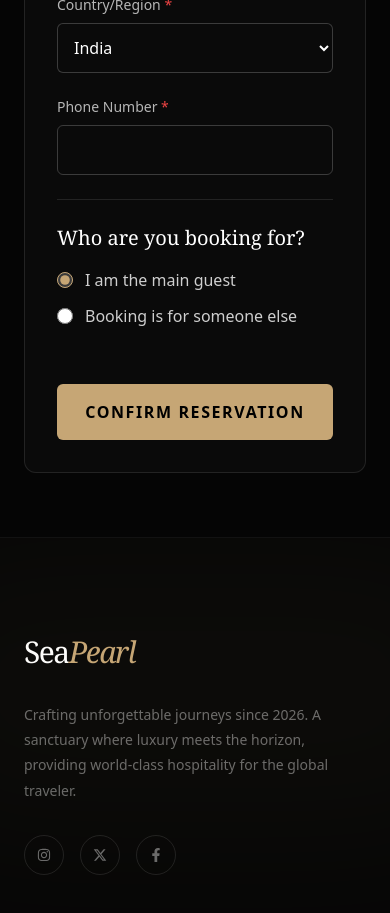
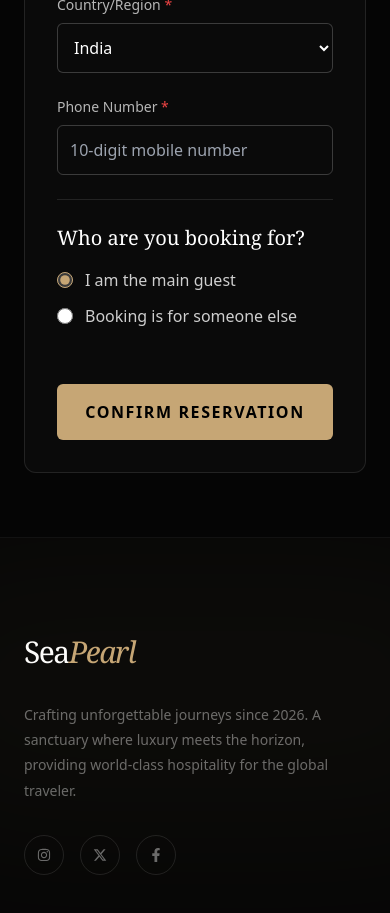
Before and after one commit to souvikroy12/seapearl-frontend, a React (Vite) app: page /checkout in a window 390 px wide. Shown: the part 1080-1993 px from the top of the page. Built offline with nearby package versions, Linux system fonts and the light colour scheme; no server answers; sample sign-in values are in the browser's storage; a web font is replaced by a local one.

Commit message:
fix: add 10-digit phone number validation and input restriction

```diff
--- a/src/pages/CheckoutPage.jsx
+++ b/src/pages/CheckoutPage.jsx
@@ -46,13 +46,18 @@ const CheckoutPage = () => {
                 console.error("Failed to parse userInfo session:", e);
             }
         } else {
-            // Guard: Agar bina session direct link khole toh login par bhej do
             navigate('/login', { state: { from: location.pathname, hotelData: hotelInfo } });
         }
     }, [navigate, location.pathname]);
 
     const handleInputChange = (e) => {
-        setFormData({ ...formData, [e.target.name]: e.target.value });
+        const { name, value } = e.target;
+        // Phone input mein sirf numbers allow honge aur max 10 digits
+        if (name === "phone") {
+            const numericValue = value.replace(/\D/g, '').slice(0, 10);
+            return setFormData({ ...formData, phone: numericValue });
+        }
+        setFormData({ ...formData, [name]: value });
     };
 
     const handleSubmit = async (e) => {
@@ -66,7 +71,8 @@ const CheckoutPage = () => {
 
         const nameRegex = /^[A-Za-z\s]{2,30}$/;
         const emailRegex = /^[a-zA-Z0-9._%+-]+@[a-zA-Z0-9.-]+\.[a-zA-Z]{2,}$/;
-        const phoneRegex = /^\+?[0-9]{10,14}$/;
+        // Exact 10-digit Indian mobile number validation (starts with 6, 7, 8, or 9)
+        const phoneRegex = /^[6-9]\d{9}$/;
 
         if (!nameRegex.test(cleanFirstName)) {
             return Swal.fire({
@@ -110,7 +116,7 @@ const CheckoutPage = () => {
         if (!phoneRegex.test(cleanPhone)) {
             return Swal.fire({
                 title: 'INVALID PHONE NUMBER',
-                text: 'Please enter a valid phone number containing 10 to 14 numeric digits.',
+                text: 'Please enter a valid 10-digit phone number starting with 6, 7, 8, or 9.',
                 icon: 'warning',
                 background: '#0A0A0A',
                 color: '#fff',
@@ -122,13 +128,12 @@ const CheckoutPage = () => {
 
         setLoading(true);
 
-        // Sanitize numeric price value from string (e.g., "₹ 7,750" -> 7750)
         const numericTotalPrice = Number(String(hotelInfo.totalPrice).replace(/[^0-9.-]+/g, "")) || 0;
 
         const finalBookingData = {
             firstName: cleanFirstName,
             lastName: cleanLastName,
-            email: cleanEmail, // User ka custom ya pre-filled email
+            email: cleanEmail,
             phone: cleanPhone,
             country: formData.country,
             bookingFor: formData.bookingFor,
@@ -304,7 +309,12 @@ const CheckoutPage = () => {
                                 <div className="flex flex-col gap-2">
                                     <label className="text-sm text-white/70">Phone Number <span className="text-red-500">*</span></label>
                                     <input
-                                        type="text" name="phone" value={formData.phone} required
+                                        type="tel"
+                                        name="phone"
+                                        value={formData.phone}
+                                        required
+                                        maxLength={10}
+                                        placeholder="10-digit mobile number"
                                         className="bg-transparent border border-white/20 rounded-md p-3 text-white focus:border-[#C6A675] focus:outline-none transition-colors"
                                         onChange={handleInputChange}
                                     />
```
